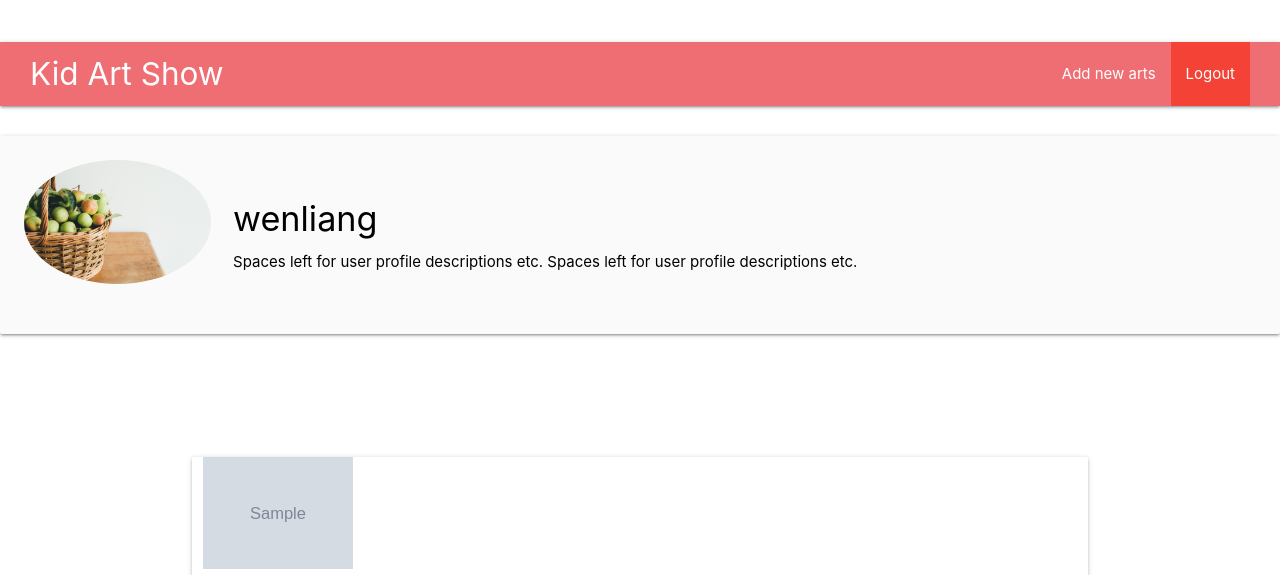
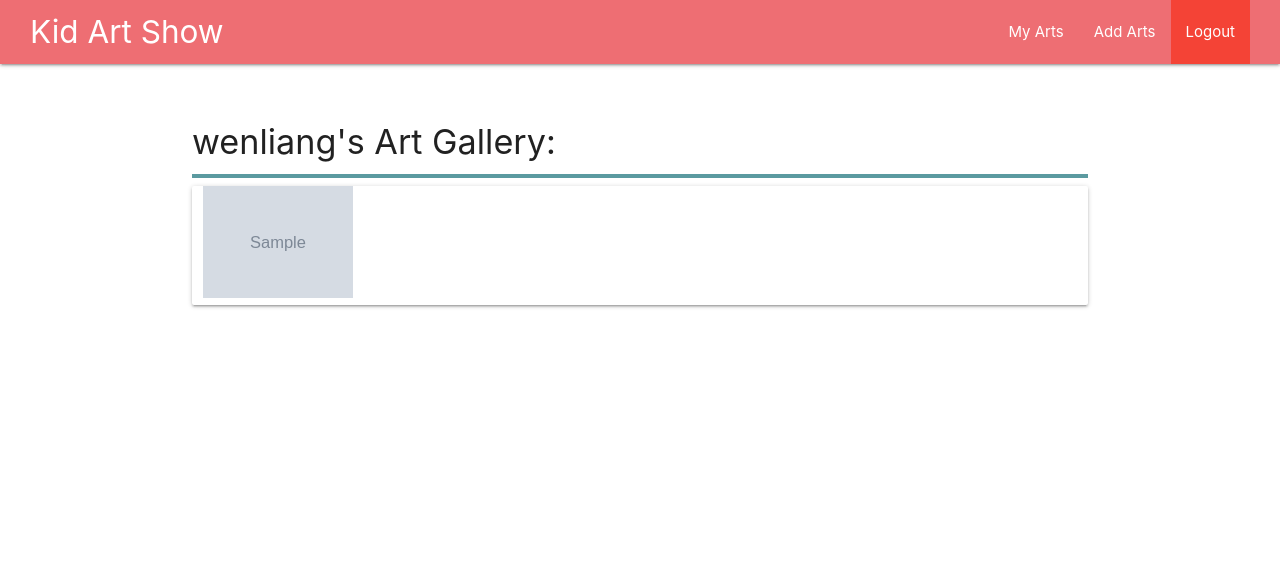
Before and after one commit to aaronjbecker/KidsArtShow-Demo, a Django app: template src/templates/accounts/userdashboard.html in a window 1280 px wide. Shown: the top 575 px of the page. Run offline with Django 3.2, Linux system fonts and the light colour scheme; a user stored in the database is signed in; tables that the repository leaves empty hold one stand-in row (values such as "Sample post"); the template is opened without the code that fills it: most values are stand-ins (such as "Sample title", 1, 10 or a date in 2020); grey boxes marked "Sample" are stand-in pictures; parts of the project's set-up code (start-up, migrations or seed data) failed here and were passed over.

Commit message:
fix UI on user's Arts and user nav bar

```diff
--- a/src/templates/accounts/userdashboard.html
+++ b/src/templates/accounts/userdashboard.html
@@ -5,9 +5,9 @@
       <div class="nav-wrapper">
          <a href='{% url "arts:list" %}' class="brand-logo">Kid Art Show</a>
          <ul class="right hide-on-med-and-down">
-{#            <li><a href='{% url "arts:list" %}'>Arts gallery</a></li>#}
              {%  if request.user.is_authenticated %}
-                    <li><a href='{% url "arts:create" %}'>Add new arts</a></li>
+                    <li><a href='{% url "dashboard" %}'>My Arts</a></li>
+                    <li><a href='{% url "arts:create" %}'>Add Arts</a></li>
                     <li><a href="{% url 'logout' %}" class="red">Logout</a></li>
              {% else %}
                    <li><a href="{% url 'login' %}" class="red">Login</a></li>
@@ -18,30 +18,42 @@
     </nav>
 {% endblock %}
 
-{% block userprofile %}
-    <h1> Seller Dashboard</h1>
-    <!--User Profile-->
-        <div class="col s12 m8 offset-m2 l6 offset-l3">
-          <div class="card-panel grey lighten-5 z-depth-1">
-            <div class="row valign-wrapper">
-              <div class="col s2">
-                <img src="img/a.jpg" alt="" class="circle responsive-img"> <!-- notice the "circle" class -->
-              </div>
-              <div class="col s10">
-                <span class="black-text">
-                  <h4>{{request.user}}</h4>
-                  Spaces left for user profile descriptions etc.
-                  Spaces left for user profile descriptions etc.
-                </span>
-              </div>
-            </div>
-          </div>
-        </div>
-{% endblock %}
+{#{% block userprofile %}#}
+{#    <style>#}
+{##}
+{#    .card-panel {#}
+{#        position:absolute;#}
+{#        margin-top: 100px;#}
+{#    }#}
+{##}
+{#    .card{#}
+{#        position:absolute;#}
+{#        margin-top: 200px;#}
+{#    }#}
+{#    </style>#}
+{#    <!--User Profile-->#}
+{#        <div class="col s12 m8 offset-m2 l6 offset-l3">#}
+{#          <div class="card-panel grey lighten-5 z-depth-1">#}
+{#            <div class="row valign-wrapper">#}
+{#              <div class="col s2">#}
+{#                <img src="img/a.jpg" alt="" class="circle responsive-img"> <!-- notice the "circle" class -->#}
+{#              </div>#}
+{#              <div class="col s10">#}
+{#                <span class="black-text">#}
+{#                  <h4>{{request.user}}</h4>#}
+{#                  Spaces left for user profile descriptions etc.#}
+{#                  Spaces left for user profile descriptions etc.#}
+{#                </span>#}
+{#              </div>#}
+{#            </div>#}
+{#          </div>#}
+{#        </div>#}
+{#{% endblock %}#}
 
 {% block content %}
-
     <div class="container center_div ">
+    <h4>{{ request.user }}'s Art Gallery:</h4>
+    <hr style="border: 2px solid#5b9aa0;" />
         <div class="row card">
 
           {% for art in arts %}
--- a/src/templates/arts/art_list.html
+++ b/src/templates/arts/art_list.html
@@ -5,8 +5,8 @@
       <div class="nav-wrapper">
          <a href='{% url "arts:list" %}' class="brand-logo">Kid Art Show</a>
          <ul class="right hide-on-med-and-down">
-{#            <li><a href='{% url "arts:list" %}'>Arts gallery</a></li>#}
              {%  if request.user.is_authenticated %}
+                    <li><a href='{% url "dashboard" %}'>My Arts</a></li>
                     <li><a href='{% url "arts:create" %}'>Add new arts</a></li>
                     <li><a href="{% url 'logout' %}" class="red">Logout</a></li>
              {% else %}
--- a/src/templates/artsform.html
+++ b/src/templates/artsform.html
@@ -9,7 +9,7 @@
          <a href='{% url "arts:list" %}' class="brand-logo">Kid Art Show</a>
          <ul class="right hide-on-med-and-down">
              {%  if user.is_authenticated %}
-                <li><a href='{% url "arts:list" %}'>Arts Gallery</a></li>
+                <li><a href='{% url "dashboard" %}'>My Arts</a></li>
                 <li><a href='{% url "arts:create" %}'>Add Arts</a></li>
                 <li><a href="{% url 'logout' %}" class="red">Logout</a></li>
              {% else %}
```
Also changed, not shown: src/db.sqlite3, 1 other file.
